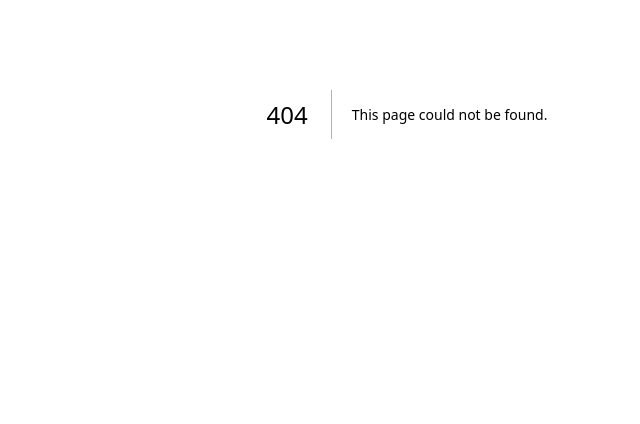
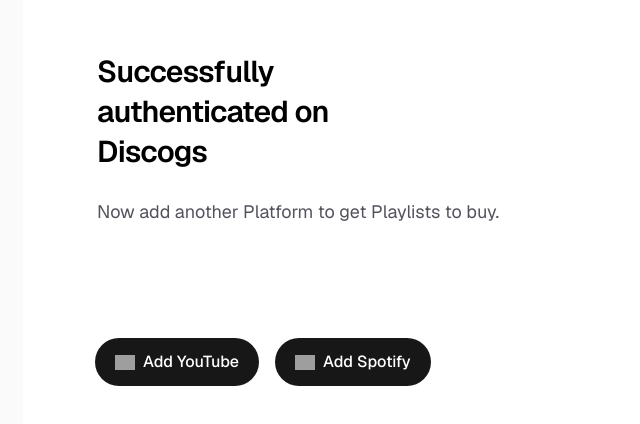
Before and after one commit to DarthegX/axis-ai-assistant, a Next.js app: page /access in a window 1280 px wide. Before the commit this address had no page. Shown: the part 286-710 px from the top of the page, without its empty margins (233-873 px from the left). Built offline with nearby package versions, Linux system fonts and the light colour scheme; grey boxes are pictures that could not be loaded.

Commit message:
Add second step Oauth Discogs

```diff
--- /dev/null
+++ b/src/app/access/helper.ts
@@ -0,0 +1,18 @@
+export const confirmDiscogsAuth = async (accessToken: string, verifier: string) => {
+    try {
+        const discogsOauthResponse = await fetch('/api/discogs/access', {
+            method: 'POST',
+            headers: {
+                'Content-Type': 'application/json'
+            },
+            body: JSON.stringify({ oauthAccessToken: accessToken, oauthVerifier: verifier})
+        });
+
+        const bodyResponse = await discogsOauthResponse.json();
+        console.log(bodyResponse)
+
+        return;
+    } catch (err) {
+        console.log(err)
+    }
+}
--- /dev/null
+++ b/src/app/access/page.tsx
@@ -0,0 +1,88 @@
+'use client'
+
+import { useRouter, useSearchParams } from 'next/navigation';
+import Image from "next/image";
+import { useEffect } from 'react';
+import { confirmDiscogsAuth } from './helper';
+
+
+export default function PaginaBusqueda() {
+    const router = useRouter();
+    const searchParams = useSearchParams();
+
+    useEffect(() => {
+        const accessToken = searchParams.get('oauth_token');
+        const verifier = searchParams.get('oauth_verifier');
+
+        if(accessToken && verifier) {
+            confirmDiscogsAuth(accessToken, verifier).then(() => router.push('/access'));
+        }
+    }, [searchParams, router])
+
+    const oauthYoutube= async () => {
+        try {
+
+        } catch {
+
+        }
+    }
+
+
+    return (
+        <div className="flex min-h-screen items-center justify-center bg-zinc-50 font-sans dark:bg-black">
+            <main className="flex min-h-screen w-full max-w-3xl flex-col items-center justify-between py-32 px-16 bg-white dark:bg-black sm:items-start">
+                <div className="flex flex-row. items-center">
+                    <Image
+                        className=""
+                        src="/axis-logo/thin-96.png"
+                        alt="Axis logo"
+                        width={100}
+                        height={20}
+                        priority
+                    />
+                    <h1 className="max-w-xs text-3xl font-semibold leading-10 tracking-tight text-white dark:text-zinc-5"> Axis </h1>
+                </div>
+
+
+                <div className="pl-2.5 flex flex-col items-center gap-6 text-center sm:items-start sm:text-left">
+                    <h1 className="max-w-xs text-3xl font-semibold leading-10 tracking-tight text-black dark:text-zinc-50">
+                        Successfully authenticated on Discogs
+                    </h1>
+                    <p className="max-w-md text-lg leading-8 text-zinc-600 dark:text-zinc-400">
+                        Now add another Platform to get Playlists to buy.
+                    </p>
+                </div>
+                <div className="pl-2  w-full flex flex-col gap-4 text-base font-medium sm:flex-row">
+                    <button
+                        className="flex h-12 items-center justify-center gap-2 rounded-full bg-foreground px-5 text-background transition-colors hover:bg-[#383838] dark:hover:bg-[#ccc]"
+                        rel="noopener noreferrer"
+                        onClick={oauthYoutube}
+                    >
+                        <Image
+                            className=""
+                            src="/youtube-icon.webp"
+                            alt="YouTube logomark"
+                            width={20}
+                            height={20}
+                        />
+                        Add YouTube
+                    </button>
+
+                    <button
+                        className="flex h-12 items-center justify-center gap-2 rounded-full bg-foreground px-5 text-background transition-colors hover:bg-[#383838] dark:hover:bg-[#ccc]"
+                        rel="noopener noreferrer"
+                    >
+                        <Image
+                            className=""
+                            src="/spotify-icon.webp"
+                            alt="YouTube logomark"
+                            width={20}
+                            height={20}
+                        />
+                        Add Spotify
+                    </button>
+                </div>
+            </main>
+        </div>
+    )
+}
--- /dev/null
+++ b/src/app/api/discogs/access/route.ts
@@ -0,0 +1,73 @@
+import { cookies } from 'next/headers';
+import { getDiscogsAuthHeader } from '../utils';
+
+export async function POST(request: Request) {
+    const body = await request.json();
+    const { oauthVerifier, oauthAccessToken } = body;
+
+    const cookieStore = await cookies();
+    const savedSecret = cookieStore.get('discogs_request_secret')?.value;
+
+    if (!savedSecret) {
+        return Response.json({ error: "Session expired" }, { status: 400 });
+    }
+
+    if (!oauthVerifier) {
+        return Response.json({ error: "Verifier not found" }, { status: 400 });
+    }
+
+    const signature = `${encodeURIComponent(process.env.DISCOGS_SECRET ?? '')}&${encodeURIComponent(savedSecret)}`
+    const authHeaders = [
+        `OAuth oauth_consumer_key="${process.env.DISCOGS_KEY}"`,
+        `oauth_nonce="${Date.now()}"`,
+        `oauth_token="${oauthAccessToken}"`,
+        `oauth_signature="${signature}`,
+        `oauth_signature_method="PLAINTEXT"`,
+        `oauth_timestamp="${Math.floor(Date.now() / 1000)}"`,
+        `oauth_verifier="${oauthVerifier}"`
+      ].join(', ');
+
+    const response = await fetch('https://api.discogs.com/oauth/access_token', {
+        method: 'POST',
+        headers: {
+            'Authorization': authHeaders,
+            'User-Agent': 'AxisMusic/1.0'
+        }
+    });
+
+    const text = await response.text();
+    const finalParams = new URLSearchParams(text);
+
+    // TODO: Guardar tokens de discogs del usuario en BD.
+    const accessToken = finalParams.get('oauth_token');
+    const accessTokenSecret = finalParams.get('oauth_token_secret');
+
+    if (accessToken && accessTokenSecret) {
+        (await cookies()).set('final_discogs_token', accessToken, { httpOnly: true, path: '/' });
+        (await cookies()).set('final_discogs_secret', accessTokenSecret, { httpOnly: true, path: '/' });
+
+        const authHeader = [
+            `OAuth oauth_consumer_key="${process.env.DISCOGS_KEY}"`,
+            `oauth_nonce="${Date.now()}"`,
+            `oauth_token="${accessToken}"`,
+            `oauth_signature="${process.env.DISCOGS_SECRET}&${accessTokenSecret}"`, // Firma combinada
+            `oauth_signature_method="PLAINTEXT"`,
+            `oauth_timestamp="${Math.floor(Date.now() / 1000)}"`
+          ].join(', ');
+
+        const response = await fetch('https://api.discogs.com/oauth/identity?', {
+            headers: {
+                'Authorization': authHeader
+            }
+        });
+
+        const data = await response.json();
+
+        // Delete temporary request secret
+        (await cookies()).delete('discogs_request_secret');
+
+        return Response.redirect(new URL('/', request.url));
+    }
+
+    return Response.json({ error: "Error final en el intercambio" });
+}
--- /dev/null
+++ b/src/app/api/discogs/utils.ts
@@ -0,0 +1,10 @@
+export const getDiscogsAuthHeader = (token: string, secret: string) => {
+    return [
+        `OAuth oauth_consumer_key="${process.env.DISCOGS_KEY}"`,
+        `oauth_nonce="${Date.now()}"`,
+        `oauth_token="${token}"`,
+        `oauth_signature="${process.env.DISCOGS_SECRET}&${secret}"`,
+        `oauth_signature_method="PLAINTEXT"`,
+        `oauth_timestamp="${Math.floor(Date.now() / 1000)}"`
+    ].join(', ');
+};
```
